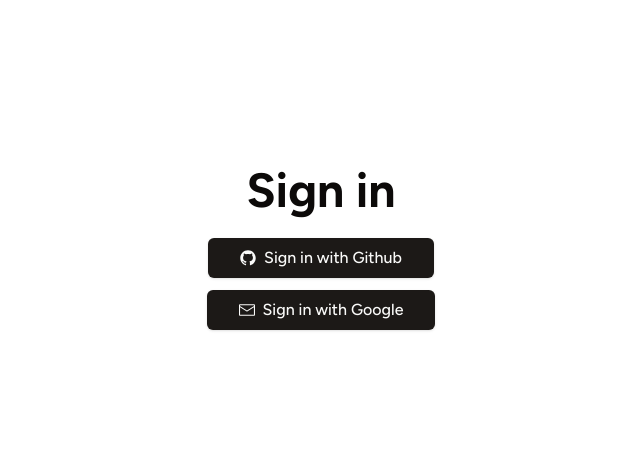
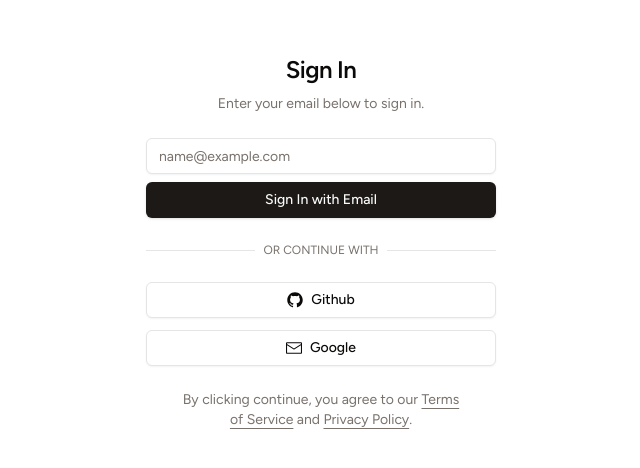
Before and after one commit to maxhannan/foreignKey, a Next.js app: page /auth/signin in a window 1280 px wide. Shown: the part 158-626 px from the top of the page, without its empty margins (319-959 px from the left). Built offline with nearby package versions, Linux system fonts and the light colour scheme; no server answers.

Commit message:
magic link auth

```diff
--- a/app/api/auth/[...nextauth]/options.ts
+++ b/app/api/auth/[...nextauth]/options.ts
@@ -41,4 +41,9 @@
     }),
   ],
   adapter: PrismaAdapter(prisma),
+  events: {
+    async createUser(message) {
+      console.log("createUser", { message }, message.user.email);
+    },
+  },
 };
--- a/app/auth/signin/GithubButton.tsx
+++ b/app/auth/signin/GithubButton.tsx
@@ -1,33 +1,31 @@
 "use client";
 import { Button } from "@/components/ui/button";
-import { GitHubLogoIcon } from "@radix-ui/react-icons";
+import { EnvelopeClosedIcon, GitHubLogoIcon } from "@radix-ui/react-icons";
+import { CircleDashedIcon } from "lucide-react";
 import { signIn } from "next-auth/react";
 import React from "react";
 
-function GithubButton() {
-  const [loading, setLoading] = React.useState(false);
+interface Props {
+  setIsLoading: React.Dispatch<React.SetStateAction<boolean>>;
+  isLoading: boolean;
+}
+function GithubButton({ setIsLoading, isLoading }: Props) {
   return (
     <Button
-      size={"lg"}
-      className="  text-base  "
+      variant="outline"
+      type="button"
+      disabled={isLoading}
       onClick={() => {
-        setLoading(true);
+        setIsLoading(true);
         signIn("github", { callbackUrl: "/app" });
       }}
     >
-      {loading ? (
-        <div
-          className="inline-block h-4 w-4 mr-2 animate-spin rounded-full border-2 border-solid border-current border-r-transparent align-[-0.125em] text-primary motion-reduce:animate-[spin_1.5s_linear_infinite]"
-          role="status"
-        >
-          <span className="!absolute !-m-px !h-px !w-px !overflow-hidden !whitespace-nowrap !border-0 !p-0 ![clip:rect(0,0,0,0)]">
-            Loading...
-          </span>
-        </div>
+      {isLoading ? (
+        <CircleDashedIcon className="mr-2 h-4 w-4 animate-spin" />
       ) : (
         <GitHubLogoIcon className="mr-2 h-4 w-4" />
       )}
-      Sign in with Github
+      Github
     </Button>
   );
 }
--- a/app/auth/signin/GoogleButton.tsx
+++ b/app/auth/signin/GoogleButton.tsx
@@ -1,31 +1,31 @@
 "use client";
 import { Button } from "@/components/ui/button";
 import { EnvelopeClosedIcon } from "@radix-ui/react-icons";
+import { CircleDashedIcon } from "lucide-react";
 import { signIn } from "next-auth/react";
 import React from "react";
 
-function GoogleButton() {
-  const [loading, setLoading] = React.useState(false);
+interface Props {
+  setIsLoading: React.Dispatch<React.SetStateAction<boolean>>;
+  isLoading: boolean;
+}
+function GoogleButton({ setIsLoading, isLoading }: Props) {
   return (
     <Button
-      size={"lg"}
-      className="text-base "
-      onClick={() => signIn("google", { callbackUrl: "/app" })}
+      variant="outline"
+      type="button"
+      disabled={isLoading}
+      onClick={() => {
+        setIsLoading(true);
+        signIn("google", { callbackUrl: "/app" });
+      }}
     >
-      {" "}
-      {loading ? (
-        <div
-          className="inline-block h-4 w-4 mr-2 animate-spin rounded-full border-2 border-solid border-current border-r-transparent align-[-0.125em] text-primary motion-reduce:animate-[spin_1.5s_linear_infinite]"
-          role="status"
-        >
-          <span className="!absolute !-m-px !h-px !w-px !overflow-hidden !whitespace-nowrap !border-0 !p-0 ![clip:rect(0,0,0,0)]">
-            Loading...
-          </span>
-        </div>
+      {isLoading ? (
+        <CircleDashedIcon className="mr-2 h-4 w-4 animate-spin" />
       ) : (
         <EnvelopeClosedIcon className="mr-2 h-4 w-4" />
-      )}
-      Sign in with Google
+      )}{" "}
+      Google
     </Button>
   );
 }
--- /dev/null
+++ b/app/auth/signin/SignInForm.tsx
@@ -0,0 +1,69 @@
+"use client";
+
+import { Button } from "@/components/ui/button";
+import { Input } from "@/components/ui/input";
+import { Label } from "@/components/ui/label";
+import { CircleDashedIcon } from "lucide-react";
+import { useState, type FC, FormEvent } from "react";
+import GoogleButton from "./GoogleButton";
+import GithubButton from "./GithubButton";
+import { signIn } from "next-auth/react";
+
+interface Props {}
+
+const SignInForm: FC<Props> = ({}) => {
+  const [isLoading, setIsLoading] = useState(false);
+  const handleSignInEmail = (e: FormEvent<HTMLFormElement>) => {
+    setIsLoading(true);
+    e.preventDefault();
+    const data = signIn("email", {
+      callbackUrl: "/app",
+      email: e.currentTarget.email.value,
+    });
+    console.log({ data });
+  };
+  return (
+    <div className="grid gap-6">
+      <form onSubmit={(e) => handleSignInEmail(e)}>
+        <div className="grid gap-2">
+          <div className="grid gap-1">
+            <Label className="sr-only" htmlFor="email">
+              Email
+            </Label>
+            <Input
+              id="email"
+              placeholder="name@example.com"
+              type="email"
+              autoCapitalize="none"
+              autoComplete="email"
+              autoCorrect="off"
+              disabled={isLoading}
+            />
+          </div>
+          <Button disabled={isLoading}>
+            {isLoading && (
+              <CircleDashedIcon className="mr-2 h-4 w-4 animate-spin" />
+            )}
+            Sign In with Email
+          </Button>
+        </div>
+      </form>
+      <div className="relative">
+        <div className="absolute inset-0 flex items-center">
+          <span className="w-full border-t" />
+        </div>
+        <div className="relative flex justify-center text-xs uppercase">
+          <span className="bg-background px-2 text-muted-foreground">
+            Or continue with
+          </span>
+        </div>
+      </div>
+      <div className="flex flex-col gap-3">
+        <GithubButton setIsLoading={setIsLoading} isLoading={isLoading} />
+        <GoogleButton setIsLoading={setIsLoading} isLoading={isLoading} />
+      </div>
+    </div>
+  );
+};
+
+export default SignInForm;
--- a/app/auth/signin/page.tsx
+++ b/app/auth/signin/page.tsx
@@ -5,21 +5,46 @@
 import { getServerSession } from "next-auth";
 import { authOptions } from "../../api/auth/[...nextauth]/options";
 import { redirect } from "next/navigation";
+import { Label } from "@/components/ui/label";
+import { Input } from "@/components/ui/input";
+import { Button } from "@/components/ui/button";
+import { CircleDashedIcon, GithubIcon } from "lucide-react";
+import Link from "next/link";
+import { EnvelopeClosedIcon } from "@radix-ui/react-icons";
+import SignInForm from "./SignInForm";
 
 interface Props {}
 
 const SignIn: FC<Props> = async ({}) => {
   const session = await getServerSession(authOptions);
+  const isLoading = false;
   if (session) return redirect("/app");
   return (
-    // login page with github and google buttons
-    <div>
-      <div className="flex flex-col items-center gap-3 justify-center rounded-xl w-80">
-        <h1 className="text-[3rem] font-bold text-center">Sign in</h1>
-
-        <GithubButton />
-        <GoogleButton />
+    <div className="mx-auto flex w-full flex-col justify-center space-y-6 sm:w-[350px]">
+      <div className="flex flex-col space-y-2 text-center">
+        <h1 className="text-2xl font-semibold tracking-tight">Sign In</h1>
+        <p className="text-sm text-muted-foreground">
+          Enter your email below to sign in.
+        </p>
       </div>
+      <SignInForm />
+      <p className="px-8 text-center text-sm text-muted-foreground">
+        By clicking continue, you agree to our{" "}
+        <Link
+          href="/terms"
+          className="underline underline-offset-4 hover:text-primary"
+        >
+          Terms of Service
+        </Link>{" "}
+        and{" "}
+        <Link
+          href="/privacy"
+          className="underline underline-offset-4 hover:text-primary"
+        >
+          Privacy Policy
+        </Link>
+        .
+      </p>
     </div>
   );
 };
--- a/components/UserMenu.tsx
+++ b/components/UserMenu.tsx
@@ -17,7 +17,9 @@
 } from "./ui/dropdown-menu";
 import { Avatar, AvatarFallback, AvatarImage } from "./ui/avatar";
 import { signOut } from "next-auth/react";
-
+import { PersonIcon } from "@radix-ui/react-icons";
+import { User2Icon, UserCircle } from "lucide-react";
+import { Button } from "./ui/button";
 interface Props {
   user: Awaited<ReturnType<typeof getUserByEmail>>;
 }
@@ -27,9 +29,11 @@
     <>
       <DropdownMenu>
         <DropdownMenuTrigger asChild>
-          <div className=" data-[state=open]:bg-gradient-to-r bg-transparent    from-pink-500 via-red-500 to-yellow-500 p-0.5 rounded-full  ">
+          {user?.image ? (
+            <div className=" data-[state=open]:bg-gradient-to-r bg-transparent group data-[state=open]:text-muted from-pink-500 via-red-500 to-yellow-500 p-0.5 rounded-full transition-all duratr ">
               <Avatar className="h-8 w-8 ">
                 <AvatarImage src={user!.image || undefined} />
+
                 <AvatarFallback className="bg-secondary">
                   <span className="relative flex h-3 w-3">
                     <span className="animate-ping absolute inline-flex h-full w-full rounded-full bg-purple-400 opacity-75"></span>
@@ -38,6 +42,11 @@
                 </AvatarFallback>
               </Avatar>
             </div>
+          ) : (
+            <Button variant="ghost" size="icon" className="rounded-full">
+              <User2Icon className="h-5 w-5 rotate-0 text-accent-foreground " />
+            </Button>
+          )}
         </DropdownMenuTrigger>
         <DropdownMenuContent className="w-56" align="end">
           <DropdownMenuLabel>My Account</DropdownMenuLabel>
--- /dev/null
+++ b/components/ui/input.tsx
@@ -0,0 +1,25 @@
+import * as React from "react"
+
+import { cn } from "@/lib/utils"
+
+export interface InputProps
+  extends React.InputHTMLAttributes<HTMLInputElement> {}
+
+const Input = React.forwardRef<HTMLInputElement, InputProps>(
+  ({ className, type, ...props }, ref) => {
+    return (
+      <input
+        type={type}
+        className={cn(
+          "flex h-9 w-full rounded-md border border-input bg-background px-3 py-1 text-sm shadow-sm transition-colors file:border-0 file:bg-transparent file:text-sm file:font-medium placeholder:text-muted-foreground focus-visible:outline-none focus-visible:ring-1 focus-visible:ring-ring disabled:cursor-not-allowed disabled:opacity-50",
+          className
+        )}
+        ref={ref}
+        {...props}
+      />
+    )
+  }
+)
+Input.displayName = "Input"
+
+export { Input }
--- /dev/null
+++ b/components/ui/label.tsx
@@ -0,0 +1,26 @@
+"use client"
+
+import * as React from "react"
+import * as LabelPrimitive from "@radix-ui/react-label"
+import { cva, type VariantProps } from "class-variance-authority"
+
+import { cn } from "@/lib/utils"
+
+const labelVariants = cva(
+  "text-sm font-medium leading-none peer-disabled:cursor-not-allowed peer-disabled:opacity-70"
+)
+
+const Label = React.forwardRef<
+  React.ElementRef<typeof LabelPrimitive.Root>,
+  React.ComponentPropsWithoutRef<typeof LabelPrimitive.Root> &
+    VariantProps<typeof labelVariants>
+>(({ className, ...props }, ref) => (
+  <LabelPrimitive.Root
+    ref={ref}
+    className={cn(labelVariants(), className)}
+    {...props}
+  />
+))
+Label.displayName = LabelPrimitive.Root.displayName
+
+export { Label }
--- a/package.json
+++ b/package.json
@@ -15,6 +15,7 @@
     "@radix-ui/react-dialog": "^1.0.4",
     "@radix-ui/react-dropdown-menu": "^2.0.5",
     "@radix-ui/react-icons": "^1.3.0",
+    "@radix-ui/react-label": "^2.0.2",
     "@radix-ui/react-slot": "^1.0.2",
     "@types/node": "20.4.2",
     "@types/react": "18.2.15",
@@ -25,6 +26,7 @@
     "eslint": "8.45.0",
     "eslint-config-next": "13.4.12",
     "jsonwebtoken": "^9.0.1",
+    "lucide-react": "^0.263.0",
     "next": "13.4.12",
     "next-auth": "^4.22.3",
     "next-themes": "^0.2.1",
```
Also changed, not shown: 1 other file (tests, documents, lock files or other folders). Lines whose indentation alone changed are shown as unchanged.
